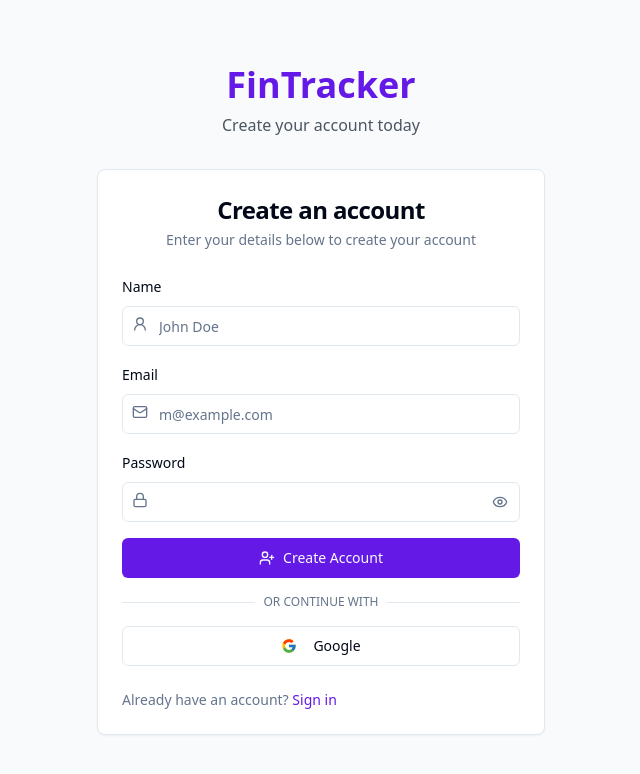
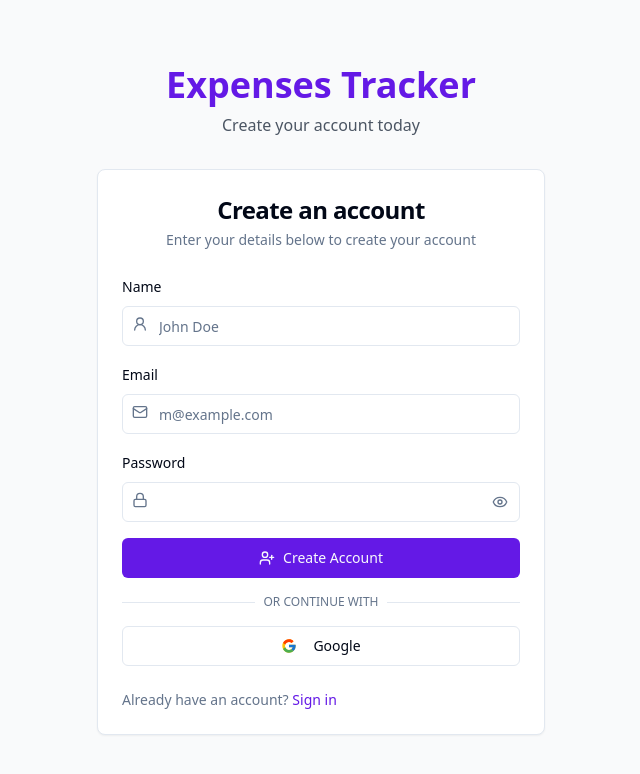
Before and after one commit to pradippantha31/pocket-pie-tracker, a React (Vite) app: page /register in a window 1280 px wide. Shown: the top 774 px of the page, without its empty margins (319-959 px from the left). Built offline with nearby package versions, Linux system fonts and the light colour scheme.

Commit message:
Rename: FinTracker to Expenses Tracker
Rename application name in various files.

```diff
--- a/index.html
+++ b/index.html
@@ -4,17 +4,17 @@
   <head>
     <meta charset="UTF-8" />
     <meta name="viewport" content="width=device-width, initial-scale=1.0" />
-    <title>FinTracker - Manage Your Finances</title>
-    <meta name="description" content="FinTracker - A personal and group expense tracker to help you manage your finances with ease" />
-    <meta name="author" content="FinTracker" />
+    <title>Expenses Tracker - Manage Your Finances</title>
+    <meta name="description" content="Expenses Tracker - A personal and group expense tracker to help you manage your finances with ease" />
+    <meta name="author" content="Expenses Tracker" />
 
-    <meta property="og:title" content="FinTracker - Expense Management" />
+    <meta property="og:title" content="Expenses Tracker - Expense Management" />
     <meta property="og:description" content="Track your income and expenses, manage group finances, and visualize your spending patterns" />
     <meta property="og:type" content="website" />
     <meta property="og:image" content="https://lovable.dev/opengraph-image-p98pqg.png" />
 
     <meta name="twitter:card" content="summary_large_image" />
-    <meta name="twitter:site" content="@fintracker" />
+    <meta name="twitter:site" content="@expensestracker" />
     <meta name="twitter:image" content="https://lovable.dev/opengraph-image-p98pqg.png" />
 
     <link rel="icon" href="/favicon.ico" type="image/x-icon">
--- a/src/components/layout/AppSidebar.tsx
+++ b/src/components/layout/AppSidebar.tsx
@@ -1,3 +1,4 @@
+
 import { useState, useEffect } from "react";
 import { Link, useLocation, useNavigate } from "react-router-dom";
 import {
@@ -79,9 +80,9 @@ export function AppSidebar() {
         <SidebarHeader className="px-6 py-3">
           <Link to="/dashboard" className="flex items-center gap-2">
             <div className="h-8 w-8 bg-primary rounded-md flex items-center justify-center">
-              <span className="text-white font-bold text-lg">FT</span>
+              <span className="text-white font-bold text-lg">ET</span>
             </div>
-            <span className="font-bold text-xl">FinTracker</span>
+            <span className="font-bold text-xl">Expenses Tracker</span>
           </Link>
         </SidebarHeader>
         <SidebarContent>
--- a/src/integrations/supabase/types.ts
+++ b/src/integrations/supabase/types.ts
@@ -9,7 +9,30 @@ export type Json =
 export type Database = {
   public: {
     Tables: {
-      [_ in never]: never
+      profiles: {
+        Row: {
+          avatar_url: string | null
+          created_at: string
+          full_name: string | null
+          id: string
+          updated_at: string
+        }
+        Insert: {
+          avatar_url?: string | null
+          created_at?: string
+          full_name?: string | null
+          id: string
+          updated_at?: string
+        }
+        Update: {
+          avatar_url?: string | null
+          created_at?: string
+          full_name?: string | null
+          id?: string
+          updated_at?: string
+        }
+        Relationships: []
+      }
     }
     Views: {
       [_ in never]: never
--- a/src/pages/Index.tsx
+++ b/src/pages/Index.tsx
@@ -1,4 +1,3 @@
-
 import { useEffect } from "react";
 import { useNavigate } from "react-router-dom";
 import { Button } from "@/components/ui/button";
@@ -28,7 +27,7 @@ const Index = () => {
       <div className="max-w-3xl mx-auto text-center">
         <div className="flex justify-center mb-6">
           <div className="h-16 w-16 bg-primary rounded-xl flex items-center justify-center">
-            <span className="text-white font-bold text-2xl">FT</span>
+            <span className="text-white font-bold text-2xl">ET</span>
           </div>
         </div>
         <h1 className="text-4xl md:text-6xl font-bold mb-6 text-gray-900">
--- a/src/pages/LoginPage.tsx
+++ b/src/pages/LoginPage.tsx
@@ -6,7 +6,7 @@ export default function LoginPage() {
     <div className="min-h-screen flex items-center justify-center bg-gray-50 px-4">
       <div className="w-full max-w-md">
         <div className="mb-8 text-center">
-          <h1 className="text-4xl font-bold text-primary">FinTracker</h1>
+          <h1 className="text-4xl font-bold text-primary">Expenses Tracker</h1>
           <p className="text-gray-600 mt-2">Manage your finances with ease</p>
         </div>
         <LoginForm />
--- a/src/pages/RegisterPage.tsx
+++ b/src/pages/RegisterPage.tsx
@@ -6,7 +6,7 @@ export default function RegisterPage() {
     <div className="min-h-screen flex items-center justify-center bg-gray-50 px-4">
       <div className="w-full max-w-md">
         <div className="mb-8 text-center">
-          <h1 className="text-4xl font-bold text-primary">FinTracker</h1>
+          <h1 className="text-4xl font-bold text-primary">Expenses Tracker</h1>
           <p className="text-gray-600 mt-2">Create your account today</p>
         </div>
         <RegisterForm />
```
